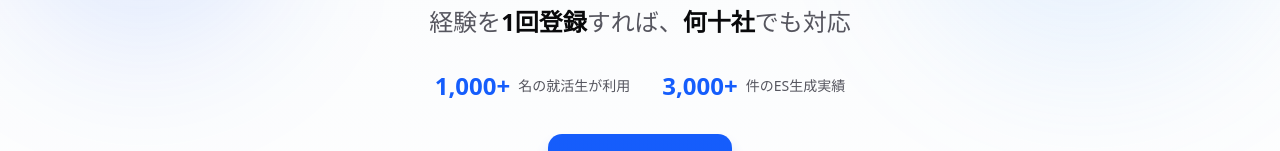
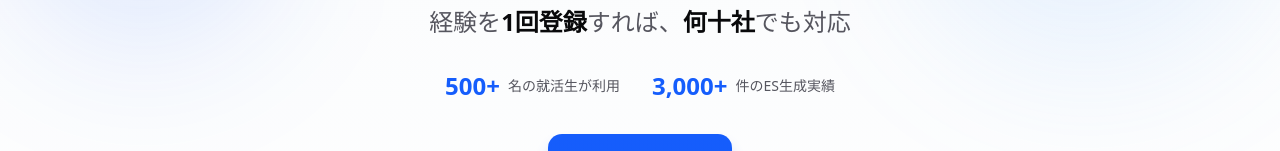
Before and after one commit to sue0218/Job-hunting, a Next.js app: page / in a window 1280 px wide. Shown: the part 437-588 px from the top of the page. Built offline with nearby package versions, Linux system fonts and the light colour scheme; no server answers.

Commit message:
fix: correct user count to 500+

```diff
--- a/src/components/landing/hero-section.tsx
+++ b/src/components/landing/hero-section.tsx
@@ -42,7 +42,7 @@ export function HeroSection() {
           {/* Social Proof Numbers */}
           <div className="mx-auto mb-8 flex max-w-3xl flex-wrap items-center justify-center gap-x-8 gap-y-3 text-sm text-muted-foreground">
             <div className="flex items-center gap-2">
-              <span className="text-2xl font-bold text-primary">1,000+</span>
+              <span className="text-2xl font-bold text-primary">500+</span>
               <span>名の就活生が利用</span>
             </div>
             <div className="flex items-center gap-2">
--- a/src/components/landing/social-proof-section.tsx
+++ b/src/components/landing/social-proof-section.tsx
@@ -5,7 +5,7 @@ export function SocialProofSection() {
   const stats = [
     {
       icon: Users,
-      value: "1,000+",
+      value: "500+",
       label: "名の就活生が利用",
     },
     {
```
